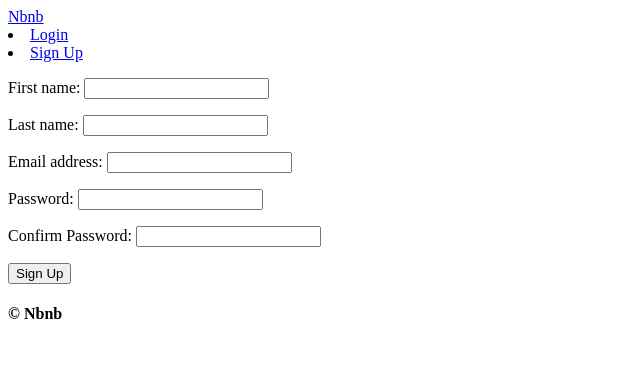
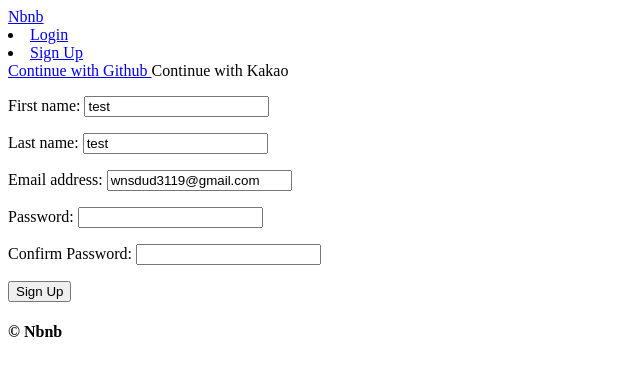
Before and after one commit to komo3344/airbnb-clone, a Django app: page /users/signup in a window 1280 px wide. Shown: the top 376 px of the page, without its empty margins (0-640 px from the left). Run offline with Django 3.2, Linux system fonts and the light colour scheme.

Commit message:
Github login

```diff
--- /dev/null
+++ b/templates/partials/social_login.html
@@ -0,0 +1,9 @@
+<div>
+    <a href="{% url 'users:github-login' %}">
+        Continue with Github
+    </a>
+
+    <a>
+        Continue with Kakao
+    </a>
+</div>
--- a/templates/users/login.html
+++ b/templates/users/login.html
@@ -9,6 +9,8 @@
 {% endblock search-bar %}
 
 {% block content %}
+    {% include 'partials/social_login.html' %}
+
     <form method="POST", action="{% url "users:login" %}">
     {% csrf_token %}
     {{form.as_p}}
--- a/templates/users/signup.html
+++ b/templates/users/signup.html
@@ -9,6 +9,8 @@
 {% endblock search-bar %}
 
 {% block content %}
+    {% include 'partials/social_login.html' %}
+
     <form method="POST", action="{% url "users:signup" %}">
     {% csrf_token %}
     {{form.as_p}}
--- a/users/models.py
+++ b/users/models.py
@@ -30,6 +30,15 @@ class User(AbstractUser):
 
     CURRENCY_CHOICES = ((CURRENCY_USD, "USD"), (CURRENCY_KRW, "KRW"))
 
+    LOGIN_EMAIL = "email"
+    LOGIN_GITHUB = "github"
+    LOGIN_KAKAO = "kakao"
+
+    LOGIN_CHOICES = (
+        (LOGIN_EMAIL, "email"),
+        (LOGIN_GITHUB, "github"),
+        (LOGIN_KAKAO, "kakao"),
+    )
     gender = models.CharField(
         choices=GENDER_CHOICES, max_length=10, null=True, blank=True
     )
@@ -45,6 +54,9 @@ class User(AbstractUser):
     superhost = models.BooleanField(default=False)
     email_verified = models.BooleanField(default=False)
     email_secret = models.CharField(max_length=20, default="", blank=True)
+    login_method = models.CharField(
+        max_length=50, choices=LOGIN_CHOICES, default=LOGIN_EMAIL
+    )
 
     def verify_email(self):
         if self.email_verified is False:
@@ -61,4 +73,5 @@ class User(AbstractUser):
                 fail_silently=False,
                 html_message=html_message,
             )
+            self.save()
             return
--- a/users/urls.py
+++ b/users/urls.py
@@ -5,6 +5,9 @@ app_name = "users"
 
 urlpatterns = [
     path("login", views.LoginView.as_view(), name="login"),
+    path("login/github", views.github_login, name="github-login"),
+    path("login/github/callback", views.github_callback, name="github-callback"),
     path("logout", views.log_out, name="logout"),
     path("signup", views.SignUpView.as_view(), name="signup"),
+    path("verify/<str:key>", views.complete_verification, name="complete-verification"),
 ]
--- a/users/views.py
+++ b/users/views.py
@@ -1,11 +1,14 @@
+import os
+import requests
+from django.views.generic import FormView
+from django.urls import reverse_lazy
+from django.shortcuts import redirect, reverse
 from django.contrib.auth import authenticate, login, logout
-from django.shortcuts import redirect, reverse
-from django.urls import reverse_lazy
-from django.views.generic import FormView
 from . import forms, models
 
 
 class LoginView(FormView):
+
     template_name = "users/login.html"
     form_class = forms.LoginForm
     success_url = reverse_lazy("core:home")
@@ -25,9 +28,15 @@ def log_out(request):
 
 
 class SignUpView(FormView):
+
     template_name = "users/signup.html"
     form_class = forms.SignUpForm
     success_url = reverse_lazy("core:home")
+    initial = {
+        "first_name": "test",
+        "last_name": "test",
+        "email": "wnsdud3119@gmail.com",
+    }
 
     def form_valid(self, form):
         form.save()
@@ -36,5 +45,84 @@ class SignUpView(FormView):
         user = authenticate(self.request, username=email, password=password)
         if user is not None:
             login(self.request, user)
-            user.verify_email()
+        user.verify_email()
         return super().form_valid(form)
+
+
+def complete_verification(request, key):
+    try:
+        user = models.User.objects.get(email_secret=key)
+        user.email_verified = True
+        user.email_secret = ""
+        user.save()
+        # to do: add succes message
+    except models.User.DoesNotExist:
+        # to do: add error message
+        pass
+    return redirect(reverse("core:home"))
+
+
+def github_login(request):
+    client_id = os.environ.get("GH_ID")
+    redirect_uri = "http://localhost:8000/users/login/github/callback"
+    return redirect(
+        f"https://github.com/login/oauth/authorize?client_id={client_id}&redirect_uri={redirect_uri}&scope=read:user"
+    )
+
+
+class GithubException(Exception):
+    pass
+
+
+def github_callback(request):
+    try:
+        client_id = os.environ.get("GH_ID")
+        client_secret = os.environ.get("GH_SECRET")
+        code = request.GET.get("code", None)
+        if code is not None:
+            token_request = requests.post(
+                f"https://github.com/login/oauth/access_token?client_id={client_id}&client_secret={client_secret}&code={code}",
+                headers={"Accept": "application/json"},
+            )
+            token_json = token_request.json()
+            error = token_json.get("error", None)
+            if error is not None:
+                raise GithubException()
+            else:
+                access_token = token_json.get("access_token")
+                profile_request = requests.get(
+                    "https://api.github.com/user",
+                    headers={
+                        "Authorization": f"token {access_token}",
+                        "Accept": "application/json",
+                    },
+                )
+                profile_json = profile_request.json()
+                username = profile_json.get("login", None)
+                if username is not None:
+                    name = profile_json.get("name")
+                    email = profile_json.get("email")
+                    bio = profile_json.get("bio")
+                    try:
+                        user = models.User.objects.get(email=email)
+                        if user.login_method != models.User.LOGIN_GITHUB:
+                            raise GithubException()
+                    except models.User.DoesNotExist:
+                        user = models.User.objects.create(
+                            email=email,
+                            first_name=name,
+                            username=email,
+                            bio=bio,
+                            login_method=models.User.LOGIN_GITHUB,
+                        )
+                        user.set_unusable_password()
+                        user.save()
+                    login(request, user)
+                    return redirect(reverse("core:home"))
+                else:
+                    raise GithubException()
+        else:
+            raise GithubException()
+    except GithubException:
+        # send error message
+        return redirect(reverse("users:login"))
```
Also changed, not shown: users/admin.py (+12 -1 lines), users/migrations/0006_user_login_method.py (added), 2 other files.
